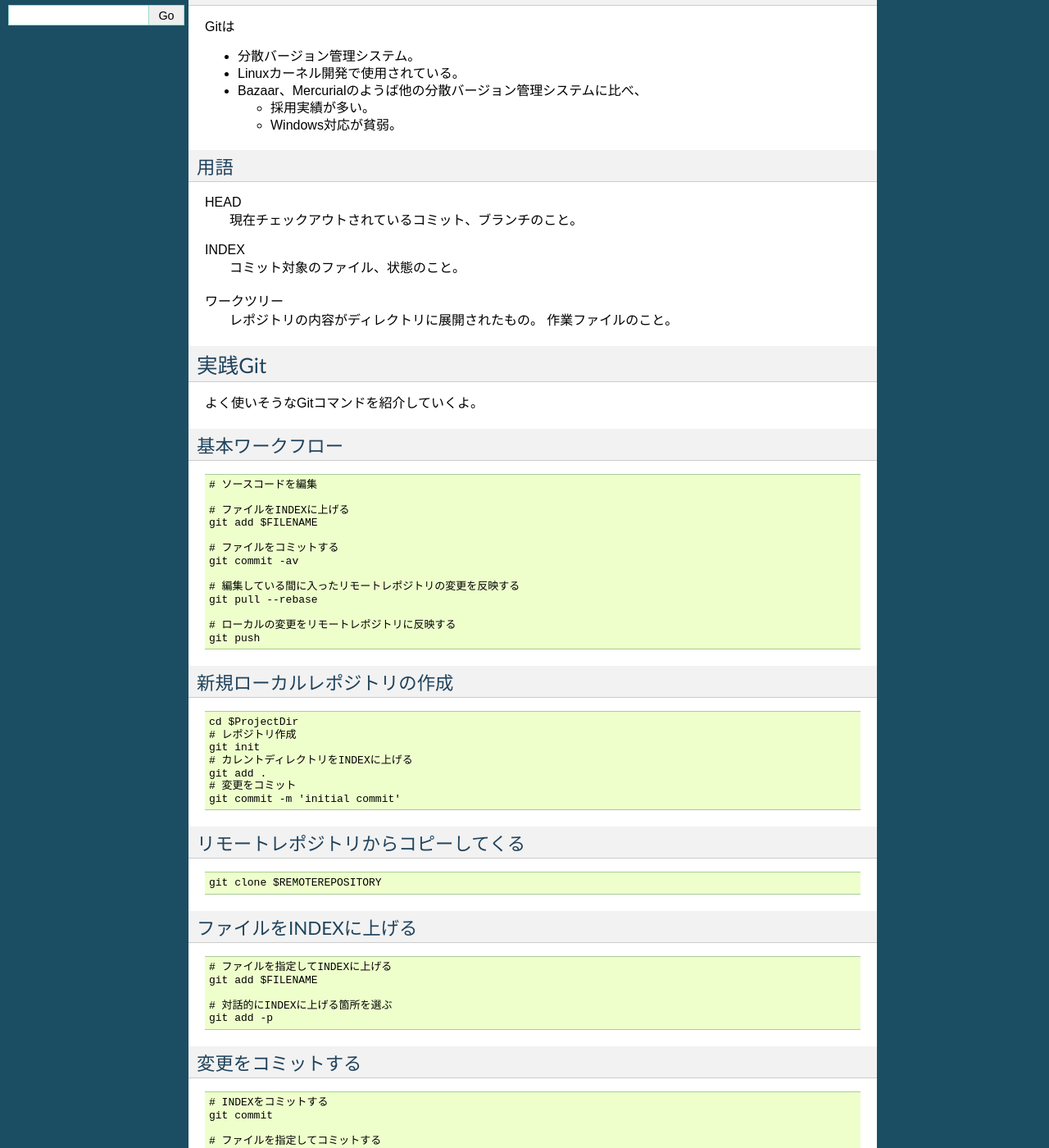
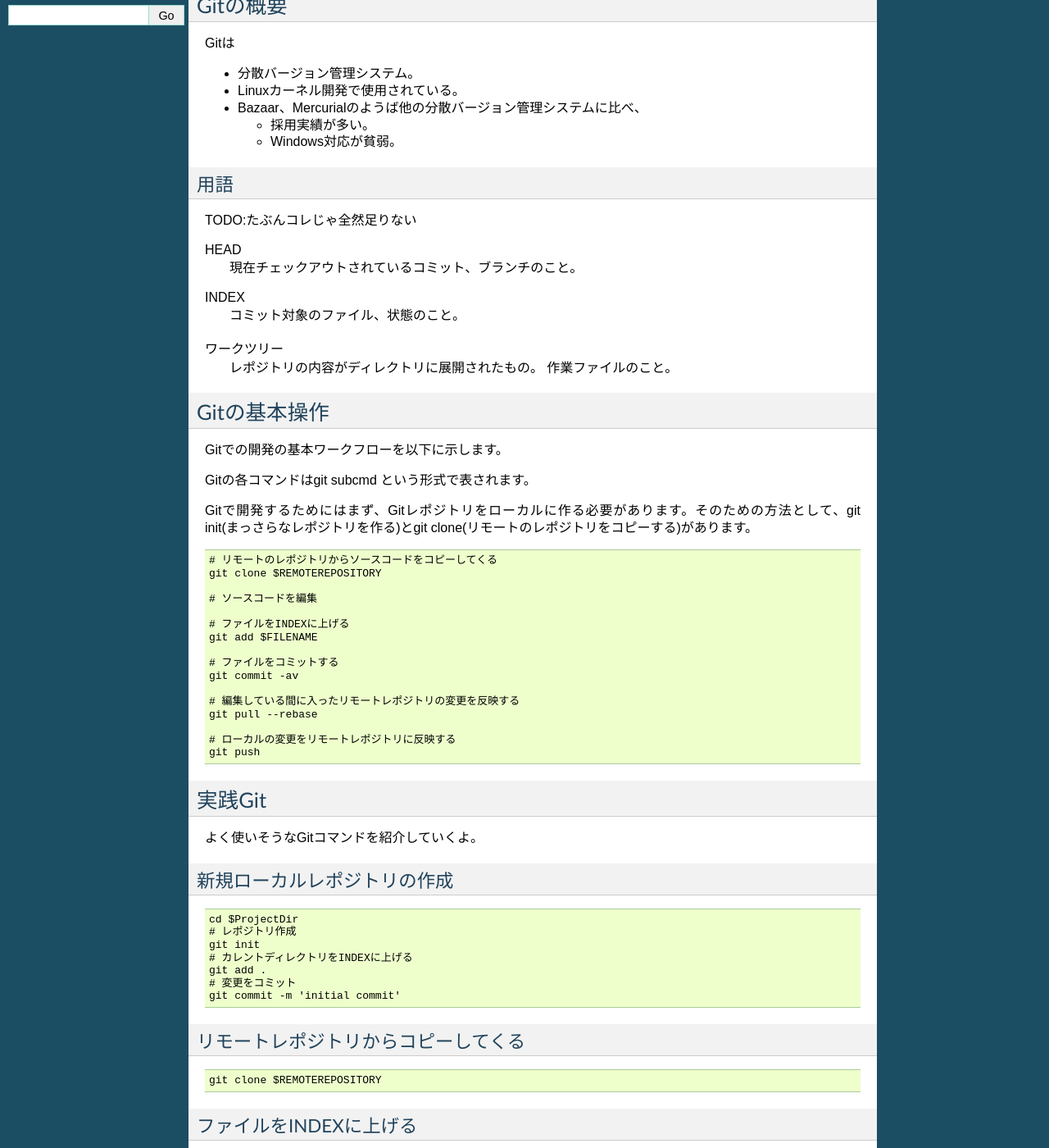
Before and after one commit to masasuzu/document, a Sphinx documentation site: the page built from unix/source/git.rst, in a window 1280 px wide and 1400 px high, scrolled down 892 px. Shown: the whole window at 82% size. Built offline with Sphinx 7.4.7, drawn with Linux system fonts in a browser that asks for light colours; some of the changed text lies outside the part shown.

Commit message:
基本操作の部分を分けた

```diff
--- a/unix/source/git.rst
+++ b/unix/source/git.rst
@@ -16,6 +16,7 @@
 
 #. バージョン管理とは
 #. Gitの概要
+#. Gitの基本操作
 #. 実践Git
 #. 私とGit
 
@@ -66,6 +67,8 @@
 用語
 ---------------------------------
 
+TODO:たぶんコレじゃ全然足りない
+
 HEAD
     現在チェックアウトされているコミット、ブランチのこと。
 
@@ -77,15 +80,20 @@
     作業ファイルのこと。
 
 
-実践Git
+Gitの基本操作
 =================================
 
-よく使いそうなGitコマンドを紹介していくよ。
+Gitでの開発の基本ワークフローを以下に示します。
 
-基本ワークフロー
----------------------------------
+Gitの各コマンドはgit subcmd という形式で表されます。
+
+Gitで開発するためにはまず、Gitレポジトリをローカルに作る必要があります。\
+そのための方法として、git init(まっさらなレポジトリを作る)とgit clone(リモートのレポジトリをコピーする)があります。
 
 ::
+
+    # リモートのレポジトリからソースコードをコピーしてくる
+    git clone $REMOTEREPOSITORY
 
     # ソースコードを編集
 
@@ -100,6 +108,12 @@
 
     # ローカルの変更をリモートレポジトリに反映する
     git push
+
+
+実践Git
+=================================
+
+よく使いそうなGitコマンドを紹介していくよ。
 
 
 新規ローカルレポジトリの作成
```
